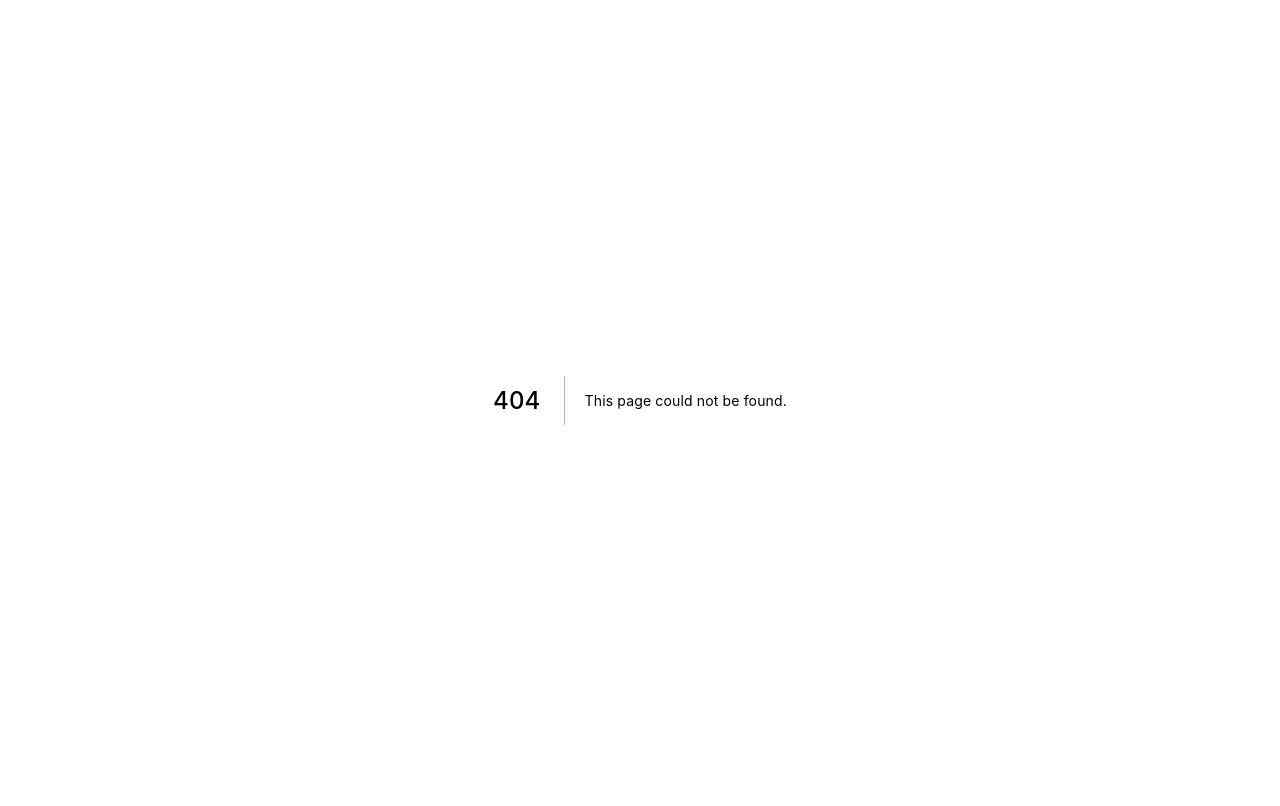
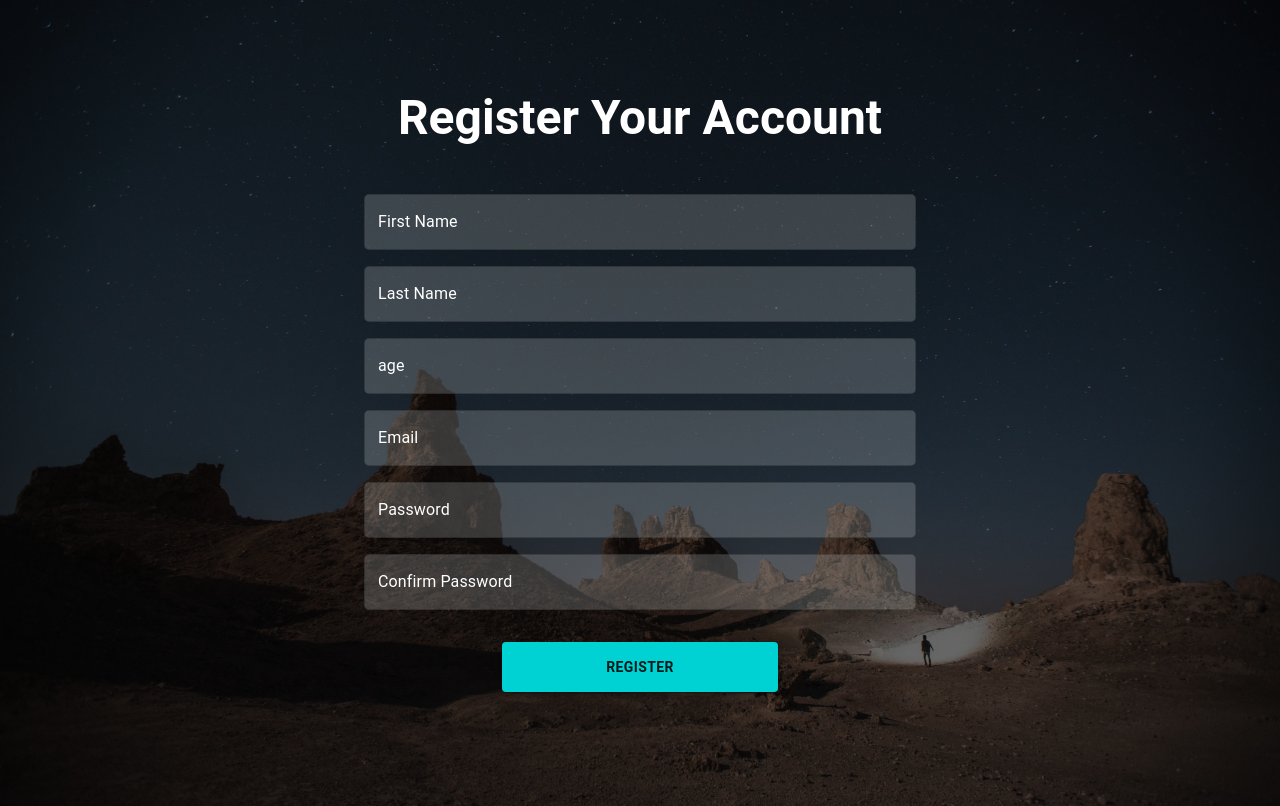
Before and after one commit to rintosaputro/frontend-hobbies, a Next.js app: page /register in a window 1280 px wide. Before the commit this address had no page. Built offline with nearby package versions, Linux system fonts and the light colour scheme.

Commit message:
feat: add register page

```diff
--- /dev/null
+++ b/pages/register.js
@@ -0,0 +1,49 @@
+import React from 'react'
+import Layout from '../components/Layout'
+import {Box, Container, Typography, Button} from '@mui/material'
+import Image from 'next/image'
+import Input from '../components/Input'
+
+const Register = () => {
+  return (
+    <Layout title='Register'>
+      <Box
+        sx={{
+          position: 'relative',
+          '&::after': {
+            position: 'absolute',
+            content: '""',
+            background: 'rgba(0, 0, 0, 0.6)',
+            width: '100%',
+            height: '100%',
+            top: 0,
+            left: 0
+          }
+        }}
+      >
+        <Image
+          src='/images/auth-bg.jpg'
+          layout='fill'
+          objectFit='cover'
+          alt='Background Auth Page'
+        />
+        <Container maxWidth='md' sx={{position: 'relative', display: 'flex', flexDirection: 'column', justifyContent: 'center', height: '100%', zIndex: 2, padding: '90px 0'}}>
+          <Typography variant='h3' component='h1' fontWeight='600' color='common.white' textAlign='center' sx={{mb: 5}}>Register Your Account</Typography>
+          <Container maxWidth='sm'>
+            <Input id='firstName' label='First Name' fullWidth={true} />
+            <Input id='lastName' label='Last Name' fullWidth={true} />
+            <Input id='age' label='age' fullWidth={true} type='number' />
+            <Input id='email' label='Email' fullWidth={true} type='email' />
+            <Input id='password' label='Password' fullWidth={true} type='password' />
+            <Input id='confirmPassword' label='Confirm Password' fullWidth={true} type='password' />
+            <Box sx={{textAlign: 'center', my: 3}}>
+              <Button variant='contained' sx={{width: '50%', height: '50px', fontWeight: '600'}}>Register</Button>
+            </Box>
+          </Container>
+        </Container>
+      </Box>
+    </Layout>
+  )
+}
+
+export default Register
```
Also changed, not shown: pages/index.js (+3 -4 lines), components/home/AfterLogin.js (added), components/home/BeforeLogin.js (added).
